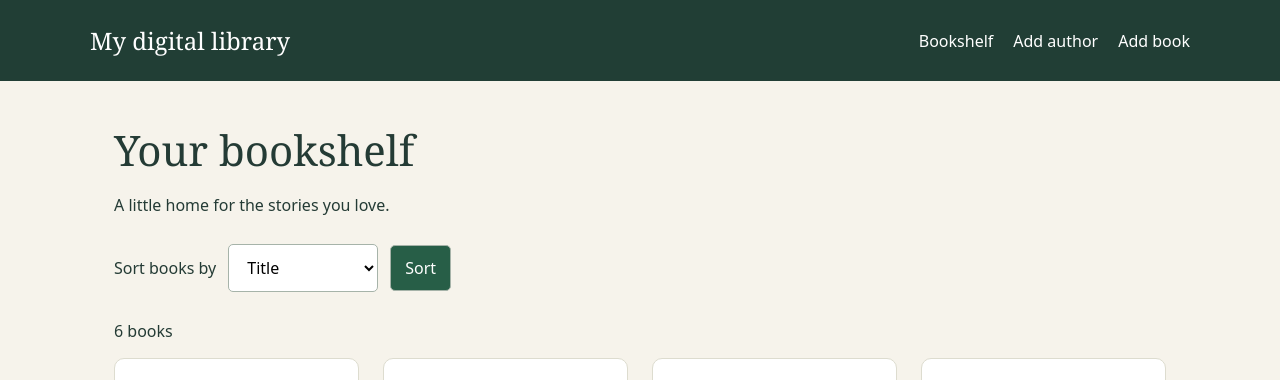
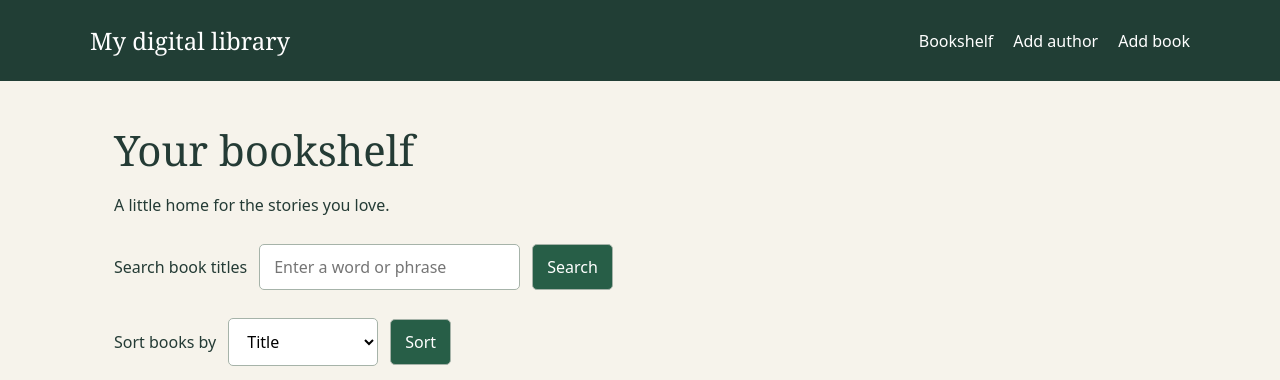
Before and after one commit to dazz1903/digital-library, a Flask app: page / in a window 1280 px wide. Shown: the top 380 px of the page. Run offline with Flask 3, Linux system fonts and the light colour scheme.

Commit message:
add book title keyword search

```diff
--- a/app.py
+++ b/app.py
@@ -21,15 +21,18 @@ db.init_app(app)
 
 @app.route('/')
 def home():
+    search = request.args.get('search', '').strip()
     sort = request.args.get('sort', 'title')
     if sort not in ('title', 'author'):
         sort = 'title'
     order_column = Author.name if sort == 'author' else Book.title
+    query = db.select(Book).join(Author).options(db.joinedload(Book.author))
+    if search:
+        query = query.where(Book.title.icontains(search, autoescape=True))
     books = db.session.execute(
-        db.select(Book).join(Author).options(db.joinedload(Book.author))
-        .order_by(db.func.lower(order_column), Book.title, Book.id)
+        query.order_by(db.func.lower(order_column), Book.title, Book.id)
     ).scalars().all()
-    return render_template('home.html', books=books, sort=sort)
+    return render_template('home.html', books=books, sort=sort, search=search)
 
 
 @app.template_filter('cover_url')
--- a/templates/home.html
+++ b/templates/home.html
@@ -2,7 +2,15 @@
 {% block content %}
 <h1>Your bookshelf</h1>
 <p>A little home for the stories you love.</p>
+<form method="get" class="sort-form" role="search">
+  <label for="search">Search book titles</label>
+  <input type="search" id="search" name="search" value="{{ search }}" placeholder="Enter a word or phrase">
+  <input type="hidden" name="sort" value="{{ sort }}">
+  <button type="submit">Search</button>
+  {% if search %}<a href="{{ url_for('home', sort=sort) }}">Clear search</a>{% endif %}
+</form>
 <form method="get" class="sort-form">
+  <input type="hidden" name="search" value="{{ search }}">
   <label for="sort">Sort books by</label>
   <select id="sort" name="sort">
     <option value="title" {% if sort == 'title' %}selected{% endif %}>Title</option>
@@ -23,7 +31,11 @@
     <p class="details">{{ book.publication_year }} · ISBN {{ book.isbn }}</p>
   </article>
   {% else %}
+  {% if search %}
+  <p>No books match “{{ search }}”. Try another word or phrase.</p>
+  {% else %}
   <p>Your shelf is empty. <a href="{{ url_for('add_book') }}">Add your first book.</a></p>
+  {% endif %}
   {% endfor %}
 </section>
 <p class="details">Cover images supplied by Open Library.</p>
```
